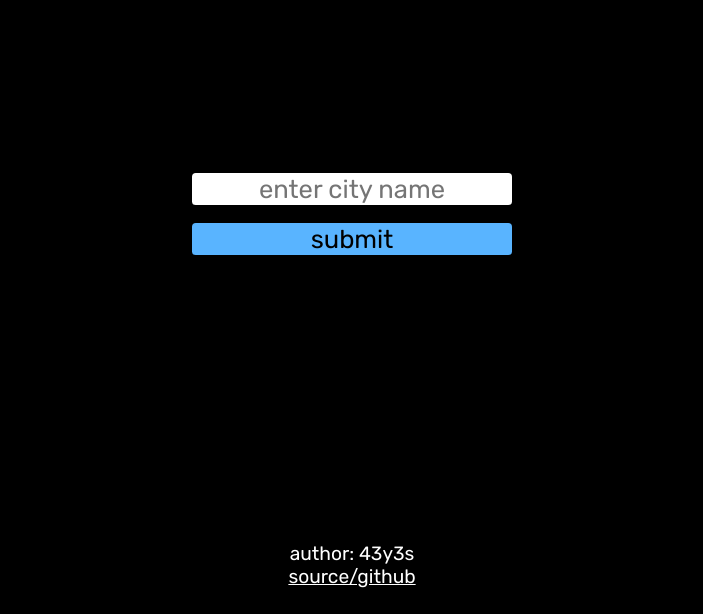
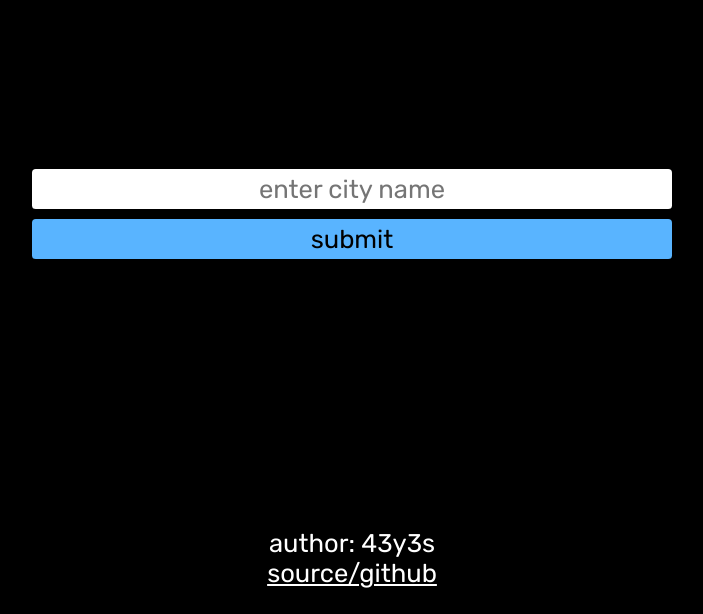
Before and after one commit to incub4t0r/flaskweather, a Flask app: page / in a window 1280 px wide. Shown: the part 186-800 px from the top of the page, without its empty margins (288-991 px from the left). Run offline with Flask 2, Linux system fonts and the light colour scheme; some libraries are stand-ins or nearby versions.

Commit message:
updated landing page, dynamic resizing for smaller devices and desktops. added img in static and logo

```diff
--- a/app.py
+++ b/app.py
@@ -15,4 +15,4 @@ def kiosk():
     return render_template('index.html', cityID=cityID)
 
 if __name__ == '__main__':
-    app.run(host='0.0.0.0')
+    app.run(host='0.0.0.0', debug=True)
--- /dev/null
+++ b/static/landing.css
@@ -0,0 +1,117 @@
+* {
+    box-sizing: border-box;
+    -webkit-appearance: none;
+    -moz-appearance: none;
+    margin:0px;
+    padding:0px;
+    font-family:"Rubik", sans-serif;
+    color: white;
+}
+
+body{
+    /* font-family:"Rubik", sans-serif; */
+    background-color:black;
+}
+
+.media1140px, .media768px, .media480px, .media300px{
+    padding:15px;
+}
+
+p{
+    margin:0 0 20px 0;
+}
+
+.clearb{
+    clear:both;
+}
+footer {
+    font-family: 'Rubik', sans-serif;
+    font-size: 4vw;
+    position: fixed;
+    width: 100%;
+    left: 0;
+    bottom: 0;
+    padding-bottom: 2vw;
+    text-align: center;
+}
+
+/*Header*/
+/*responsive logo*/
+#mainHeader{
+    /* background-color:#82EAFF; */
+    /* padding:0.5em; */
+    overflow:auto;
+}
+#responsiveLogo{
+    width:100%;
+    text-align:center;
+    /* display: inline; */
+}
+#responsiveLogo img{
+    max-height: 100%;
+    max-width: 100%;
+}
+
+.verticalcenter{
+    position: absolute;
+    top: 50%;
+    left: 50%;
+    transform: translate(-50%, -50%);
+    -ms-transform: translate(-50%, -50%); /* IE 9 */
+    -webkit-transform: translate(-50%, -50%); /* Chrome, Safari, Opera */
+}
+form{
+    width: 50%;
+}
+input{
+    border-radius: 0.3vw;
+    border:none;
+    color: black;
+    text-align: center;
+    font-size: 16px;
+    width:100%;
+    padding: 5px;
+    margin: 0;
+}
+
+.button {
+    background-color: #59b4ff;
+    transition-duration: 0.4s;
+}
+
+.button:hover {
+    background-color: #0075c4;
+    color: white;
+}
+
+
+@media only screen and (min-width: 480px) {
+    #mainHeader{
+        /* background-color: lightblue; */
+        width:100%;
+    }
+    #responsiveLogo img{
+        max-height: 50%;
+        max-width: 50%;
+    }
+    footer{
+        font-size: 2vw;
+    }
+    input{
+        font-size: 2vw;
+    }
+}
+
+
+/* @media only screen and (min-width: 768px) {
+    #mainHeader {
+        background-color:#EDD49A;
+    }
+    #responsiveLogo img{
+        max-height: 70%;
+        max-width: 70%;
+    }
+    footer{
+        font-size: 5vw;
+    }
+} */
--- a/templates/landing.html
+++ b/templates/landing.html
@@ -1,32 +1,36 @@
-<!DOCTYPE html>
-<meta http-equiv="refresh" content="600" name="viewport" content="width=device-width, initial-scale=1.0">
+<!DOCTYPE HTML>
 
-<head>
-    <link type="text/css" rel="stylesheet" href="../static/style.css">
-    <link rel="preconnect" href="https://fonts.gstatic.com">
-    <link rel="stylesheet" href="https://cdnjs.cloudflare.com/ajax/libs/weather-icons/2.0.10/css/weather-icons.min.css" integrity="sha512-Fdq8QvrEd3TD4heN8gNTOl79sAZR7zsiHIDQbE5eEBxx8pPfb/yJHaBWxhoG7SNcQiBmrrUHlg5TiNX4ovt6Jg==" crossorigin="anonymous" />
-    <link href="https://fonts.googleapis.com/css2?family=Rubik:ital,wght@0,300;0,400;0,500;1,300&display=swap" rel="stylesheet">
-    <link href="https://fonts.googleapis.com/css2?family=Nanum+Gothic&display=swap" rel="stylesheet">
-</head>
 
+<html>
+    <head>
+        <meta http-equiv="Content-Type" content="text/html; charset=UTF-8" />
+        <meta name="viewport" content="width=device-width">
+
+        <title>
+            malga
+        </title>
+        <link type="text/css" rel="stylesheet" href="/static/landing.css">
+
+        <link rel="preconnect" href="https://fonts.gstatic.com">
+        <link href="https://fonts.googleapis.com/css2?family=Rubik:ital,wght@0,300;0,400;0,500;1,300&display=swap" rel="stylesheet">
+    </head>
+</html>
 <body>
-    <br>
-    <p style="font-size: 5vw; font-family: Rubik;">
-        <img class="logo"  src=https://raw.githubusercontent.com/erikflowers/weather-icons/master/svg/wi-day-sunny.svg >
-        <logotext style="padding-right: 1vw;"><span>malga</span></logotext>
-    </p>
-    <br>
+    <header id='mainHeader'>
+        <div id='responsiveLogo'>
+            <img src='/static/img/malgalogo.PNG' />
+        </div>
+    </header>
 
-    <form class="verticalcenter" action="/" method="POST" style="text-align: center; width: 100%;">
-        <input style="margin: 0 auto; width: 25vw;"type="text" name="cityID" placeholder="enter city name" autocomplete="off" required>
-        <br>
-        <br>
-        <input  style="margin: 0 auto; width: 25vw"class="button" type="submit" value="submit">
+    <form class="verticalcenter" action="/" method="POST">
+        <div style="padding-bottom: 10px;">
+            <input type="text" name="cityID" placeholder="enter city name" autocomplete="off" required>
+        </div>
+        <input class="button" type="submit" value="submit">
     </form>
 </body>
 
-
 <footer>
-    <p>author: 43y3s</p>
-    <a href="https://github.com/incub4t0r/flaskweather">source/github</a>
+    <p style="margin: 0;">author: 43y3s</p>
+    <a style="margin: 0;" href="https://github.com/incub4t0r/flaskweather">source/github</a>
 </footer>
```
Also changed, not shown: static/img/malgalogo.PNG (added).
